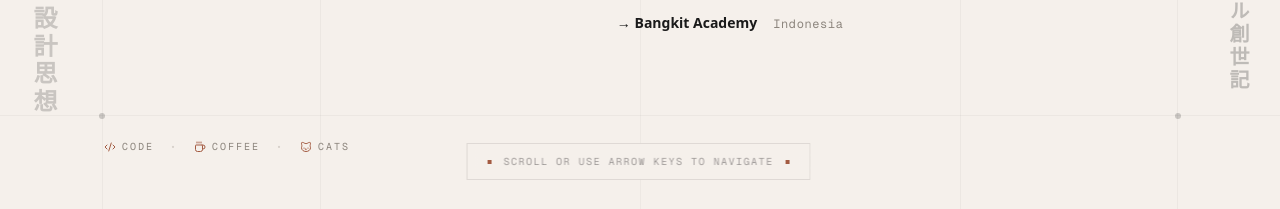
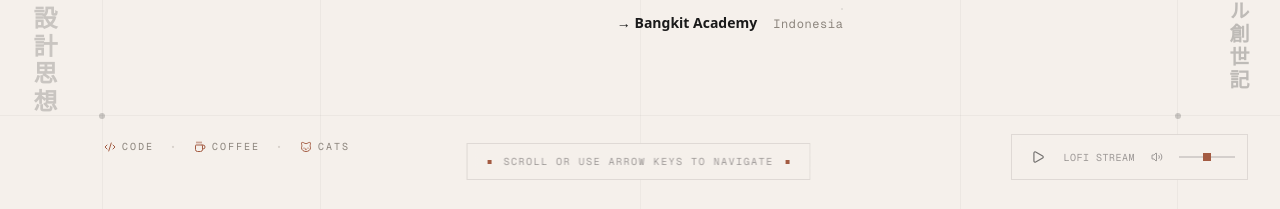
Before and after one commit to zeon-kun/zeon-portfolio-remaster, a Next.js app: page / in a window 1280 px wide. Shown: the part 588-797 px from the top of the page. Built offline with nearby package versions, Linux system fonts and the light colour scheme.

Commit message:
add: audio player

```diff
--- /dev/null
+++ b/components/audio/AudioPlayer.tsx
@@ -0,0 +1,196 @@
+"use client";
+
+import { useState, useRef, useCallback, useEffect } from "react";
+import { Play, Pause, Volume2, VolumeX, WifiOff } from "lucide-react";
+import { audioState } from "@/lib/audio";
+
+const STREAM_URL = "https://streams.ilovemusic.de/iloveradio17.mp3";
+const TRACK_LABEL = "LOFI STREAM";
+
+export function AudioPlayer() {
+  const [playing, setPlaying] = useState(false);
+  const [volume, setVolume] = useState(0.5);
+  const [muted, setMuted] = useState(false);
+  const [offline, setOffline] = useState(false);
+  const [initialized, setInitialized] = useState(false);
+
+  const audioRef = useRef<HTMLAudioElement | null>(null);
+  const ctxRef = useRef<AudioContext | null>(null);
+  const sourceRef = useRef<MediaElementAudioSourceNode | null>(null);
+
+  // Create audio element once
+  useEffect(() => {
+    const audio = new Audio();
+    audio.crossOrigin = "anonymous";
+    audio.preload = "none";
+    audio.volume = 0.5;
+    audioRef.current = audio;
+
+    audio.addEventListener("error", () => {
+      setOffline(true);
+      setPlaying(false);
+      audioState.isPlaying = false;
+    });
+
+    return () => {
+      audio.pause();
+      audio.src = "";
+      audioState.isPlaying = false;
+      audioState.analyser = null;
+      audioState.dataArray = null;
+      ctxRef.current?.close();
+    };
+  }, []);
+
+  const initAudioContext = useCallback(() => {
+    const audio = audioRef.current;
+    if (!audio || ctxRef.current) return;
+
+    const ctx = new AudioContext();
+    const analyser = ctx.createAnalyser();
+    analyser.fftSize = 256;
+
+    const source = ctx.createMediaElementSource(audio);
+    source.connect(analyser);
+    analyser.connect(ctx.destination);
+
+    ctxRef.current = ctx;
+    sourceRef.current = source;
+    audioState.analyser = analyser;
+    audioState.dataArray = new Uint8Array(analyser.frequencyBinCount);
+    setInitialized(true);
+  }, []);
+
+  const togglePlay = useCallback(async () => {
+    const audio = audioRef.current;
+    if (!audio) return;
+
+    if (playing) {
+      audio.pause();
+      setPlaying(false);
+      audioState.isPlaying = false;
+      return;
+    }
+
+    // Initialize AudioContext on first user interaction
+    if (!ctxRef.current) {
+      initAudioContext();
+    }
+
+    // Resume suspended context (browser autoplay policy)
+    if (ctxRef.current?.state === "suspended") {
+      await ctxRef.current.resume();
+    }
+
+    // Set source and play
+    if (!audio.src || offline) {
+      audio.src = STREAM_URL;
+      setOffline(false);
+    }
+
+    try {
+      await audio.play();
+      setPlaying(true);
+      audioState.isPlaying = true;
+    } catch {
+      setOffline(true);
+      audioState.isPlaying = false;
+    }
+  }, [playing, offline, initAudioContext]);
+
+  const handleVolume = useCallback(
+    (e: React.ChangeEvent<HTMLInputElement>) => {
+      const v = parseFloat(e.target.value);
+      setVolume(v);
+      if (audioRef.current) audioRef.current.volume = v;
+      if (v === 0) setMuted(true);
+      else if (muted) setMuted(false);
+    },
+    [muted]
+  );
+
+  const toggleMute = useCallback(() => {
+    if (!audioRef.current) return;
+    if (muted) {
+      audioRef.current.volume = volume || 0.5;
+      setMuted(false);
+    } else {
+      audioRef.current.volume = 0;
+      setMuted(true);
+    }
+  }, [muted, volume]);
+
+  // Keyboard: space/enter to toggle play when player is focused
+  const handleKeyDown = useCallback(
+    (e: React.KeyboardEvent) => {
+      if (e.key === " " || e.key === "Enter") {
+        e.preventDefault();
+        e.stopPropagation();
+        togglePlay();
+      }
+    },
+    [togglePlay]
+  );
+
+  return (
+    <div
+      className="fixed bottom-20 right-4 md:bottom-8 md:right-8 z-2 flex items-center gap-3
+        border border-foreground/10 bg-background/90 backdrop-blur-sm px-3 py-2
+        select-none"
+      role="region"
+      aria-label="Audio player"
+      onKeyDown={handleKeyDown}
+    >
+      {/* Play / Pause */}
+      <button
+        onClick={togglePlay}
+        aria-label={offline ? "Stream offline" : playing ? "Pause" : "Play"}
+        className="flex items-center justify-center w-7 h-7 transition-colors
+          focus-visible:outline-2 focus-visible:outline-accent-primary focus-visible:outline-offset-2"
+      >
+        {offline ? (
+          <WifiOff size={14} className="text-muted" />
+        ) : playing ? (
+          <Pause size={14} className="text-accent-primary" />
+        ) : (
+          <Play size={14} className="text-foreground/60" />
+        )}
+      </button>
+
+      {/* Track label */}
+      <span className="font-mono text-[10px] uppercase tracking-wider text-foreground/40 hidden sm:block">
+        {offline ? "OFFLINE" : TRACK_LABEL}
+      </span>
+
+      {/* Volume */}
+      <button
+        onClick={toggleMute}
+        aria-label={muted ? "Unmute" : "Mute"}
+        className="flex items-center justify-center w-5 h-5
+          focus-visible:outline-2 focus-visible:outline-accent-primary focus-visible:outline-offset-2"
+      >
+        {muted || volume === 0 ? (
+          <VolumeX size={12} className="text-foreground/40" />
+        ) : (
+          <Volume2 size={12} className="text-foreground/40" />
+        )}
+      </button>
+
+      <input
+        type="range"
+        min="0"
+        max="1"
+        step="0.01"
+        value={muted ? 0 : volume}
+        onChange={handleVolume}
+        aria-label="Volume"
+        className="w-14 h-[2px] appearance-none bg-foreground/15 cursor-pointer
+          [&::-webkit-slider-thumb]:appearance-none [&::-webkit-slider-thumb]:w-2 [&::-webkit-slider-thumb]:h-2
+          [&::-webkit-slider-thumb]:bg-accent-primary [&::-webkit-slider-thumb]:border-0
+          [&::-moz-range-thumb]:w-2 [&::-moz-range-thumb]:h-2
+          [&::-moz-range-thumb]:bg-accent-primary [&::-moz-range-thumb]:border-0
+          focus-visible:outline-2 focus-visible:outline-accent-primary focus-visible:outline-offset-2"
+      />
+    </div>
+  );
+}
--- a/components/geometric/GlobeBlueprint.tsx
+++ b/components/geometric/GlobeBlueprint.tsx
@@ -2,6 +2,7 @@
 
 import { useRef, useEffect } from "react";
 import { prefersReducedMotion } from "@/lib/motion";
+import { getFrequencyBands, audioState } from "@/lib/audio";
 
 // Generate evenly distributed points on a sphere using fibonacci spiral
 function generateSpherePoints(count: number): [number, number, number][] {
@@ -77,6 +78,12 @@ const SPHERE_POINTS = generateSpherePoints(600);
 const LAT_POINTS = generateLatitudePoints(8, 40);
 const LON_POINTS = generateLongitudePoints(12, 30);
 
+// Pre-compute which sphere points are "spikes" (every Nth)
+const SPIKE_INTERVAL = 15;
+const SPIKE_INDICES = new Set(
+  SPHERE_POINTS.map((_, i) => i).filter((i) => i % SPIKE_INTERVAL === 0)
+);
+
 export function BlueprintElements() {
   const canvasRef = useRef<HTMLCanvasElement>(null);
   const animRef = useRef<number>(0);
@@ -101,10 +108,18 @@ export function BlueprintElements() {
     resize();
     window.addEventListener("resize", resize);
 
-    let rotation = 0;
-    const rotationSpeed = 0.003; // radians per frame
+    let rotationY = 0;
+    let rotationX = 0;
+    let time = 0;
 
-    function rotateY(
+    const BASE_ROTATION_SPEED = 0.003;
+    const WOBBLE_AMPLITUDE = 0.06;
+    const WOBBLE_FREQ = 1.2;
+    const SPIKE_EXTEND = 0.18;
+    const X_TILT_SPEED = 0.0008;
+    const X_TILT_AMOUNT = 0.15;
+
+    function rotateYAxis(
       x: number,
       y: number,
       z: number,
@@ -115,6 +130,17 @@ export function BlueprintElements() {
       return [x * cos + z * sin, y, -x * sin + z * cos];
     }
 
+    function rotateXAxis(
+      x: number,
+      y: number,
+      z: number,
+      angle: number
+    ): [number, number, number] {
+      const cos = Math.cos(angle);
+      const sin = Math.sin(angle);
+      return [x, y * cos - z * sin, y * sin + z * cos];
+    }
+
     function draw() {
       if (!canvas || !ctx) return;
 
@@ -122,11 +148,22 @@ export function BlueprintElements() {
       const h = canvas.height;
       ctx.clearRect(0, 0, w, h);
 
+      // Read audio data
+      const { bass, mid, treble } = audioState.isPlaying
+        ? getFrequencyBands()
+        : { bass: 0, mid: 0, treble: 0 };
+
+      // Audio-reactive parameters
+      const radiusMultiplier = 1.0 + bass * 0.15;
+      const opacityBoost = mid * 0.13;
+      const sizeBoost = treble * 2;
+
       // Globe center — right side of viewport, vertically centered
       const cx = w * 0.67;
       const cy = h * 0.5;
-      const radius = Math.min(w, h) * 0.22;
-      const pixelSize = Math.max(2, Math.round(2 * dpr));
+      const baseRadius = Math.min(w, h) * 0.22;
+      const radius = baseRadius * radiusMultiplier;
+      const basePixelSize = Math.max(2, Math.round(2 * dpr));
 
       // Get foreground color from CSS
       const fg = getComputedStyle(canvas).getPropertyValue("color").trim();
@@ -136,31 +173,59 @@ export function BlueprintElements() {
         points: [number, number, number][];
         baseOpacity: number;
         size: number;
+        isSphere: boolean;
       }[] = [
-        { points: SPHERE_POINTS, baseOpacity: 0.12, size: pixelSize },
-        { points: LAT_POINTS, baseOpacity: 0.06, size: Math.max(1, pixelSize - 1) },
-        { points: LON_POINTS, baseOpacity: 0.06, size: Math.max(1, pixelSize - 1) },
+        { points: SPHERE_POINTS, baseOpacity: 0.12, size: basePixelSize, isSphere: true },
+        { points: LAT_POINTS, baseOpacity: 0.06, size: Math.max(1, basePixelSize - 1), isSphere: false },
+        { points: LON_POINTS, baseOpacity: 0.06, size: Math.max(1, basePixelSize - 1), isSphere: false },
       ];
 
       for (const set of allSets) {
-        for (const [ox, oy, oz] of set.points) {
-          const [rx, ry, rz] = rotateY(ox, oy, oz, rotation);
+        for (let idx = 0; idx < set.points.length; idx++) {
+          let [ox, oy, oz] = set.points[idx];
+
+          // Virus wobble: per-point noise displacement on radius
+          const wobble =
+            WOBBLE_AMPLITUDE *
+            Math.sin(time * WOBBLE_FREQ + idx * 0.47) *
+            Math.cos(time * 0.7 + idx * 0.31);
+
+          // Spiky protrusions on sphere points
+          const isSpike = set.isSphere && SPIKE_INDICES.has(idx);
+          const spikeAmount = isSpike
+            ? SPIKE_EXTEND * (0.8 + 0.2 * Math.sin(time * 0.9 + idx))
+            : 0;
+
+          const pointRadius = 1 + wobble + spikeAmount;
+          ox *= pointRadius;
+          oy *= pointRadius;
+          oz *= pointRadius;
+
+          // Rotate on Y axis (primary)
+          let [rx, ry, rz] = rotateYAxis(ox, oy, oz, rotationY);
+          // Rotate on X axis (slow tilt)
+          [rx, ry, rz] = rotateXAxis(rx, ry, rz, rotationX);
 
           // Depth-based opacity: front faces bright, back faces dim
-          const depthFactor = (rz + 1) / 2; // 0 (back) to 1 (front)
-          const opacity = set.baseOpacity * (0.15 + depthFactor * 0.85);
+          const depthFactor = (rz + 1.3) / 2.6; // account for wobble extending past 1
+          const opacity =
+            (set.baseOpacity + opacityBoost) *
+            (0.15 + Math.max(0, depthFactor) * 0.85);
+
+          // Point size with treble boost
+          const pointSize = set.size + (set.isSphere ? sizeBoost : 0);
 
           // Project to 2D
           const screenX = cx + rx * radius;
           const screenY = cy - ry * radius;
 
           ctx.fillStyle = fg;
-          ctx.globalAlpha = opacity;
+          ctx.globalAlpha = Math.min(opacity, 0.3); // clamp max opacity
           ctx.fillRect(
-            Math.round(screenX - set.size / 2),
-            Math.round(screenY - set.size / 2),
-            set.size,
-            set.size
+            Math.round(screenX - pointSize / 2),
+            Math.round(screenY - pointSize / 2),
+            pointSize,
+            pointSize
           );
         }
       }
@@ -169,13 +234,22 @@ export function BlueprintElements() {
     }
 
     function animate() {
-      rotation += rotationSpeed;
+      // Read audio for dynamic rotation speed
+      const { bass } = audioState.isPlaying
+        ? getFrequencyBands()
+        : { bass: 0 };
+      const currentRotSpeed = BASE_ROTATION_SPEED + bass * 0.005;
+
+      rotationY += currentRotSpeed;
+      rotationX = Math.sin(time * X_TILT_SPEED) * X_TILT_AMOUNT;
+      time += 0.016; // ~60fps time step
       draw();
       animRef.current = requestAnimationFrame(animate);
     }
 
     if (reduced) {
-      // Static frame, no rotation
+      // Static frame, no rotation/wobble
+      time = 0;
       draw();
     } else {
       animate();
--- a/components/slides/SlideContainer.tsx
+++ b/components/slides/SlideContainer.tsx
@@ -13,6 +13,7 @@ import { ExperienceSlide } from "./ExperienceSlide";
 import { ProjectsSlide } from "./ProjectsSlide";
 import { BlueprintElements } from "../geometric/GlobeBlueprint";
 import { GestureHint } from "./GestureHint";
+import { AudioPlayer } from "../audio/AudioPlayer";
 
 gsap.registerPlugin(useGSAP);
 
@@ -329,6 +330,7 @@ export function SlideContainer() {
       <MouseTracker />
       <BlueprintElements />
       <Navbar activeSlide={SLIDES[activeIndex]} onNavigate={handleNavigate} />
+      <AudioPlayer />
       <GestureHint />
 
       <div ref={liveRegionRef} role="status" aria-live="polite" aria-atomic="true" className="sr-only" />
--- /dev/null
+++ b/lib/audio.ts
@@ -0,0 +1,49 @@
+// Shared audio state — accessed by AudioPlayer (writes) and GlobeBlueprint (reads)
+// Uses plain refs so the globe's rAF loop can read without triggering React renders
+
+export const audioState = {
+  analyser: null as AnalyserNode | null,
+  dataArray: null as Uint8Array | null,
+  isPlaying: false,
+};
+
+/**
+ * Read current frequency data and return normalized bands (0–1).
+ * Call this every animation frame from the globe.
+ */
+export function getFrequencyBands(): {
+  bass: number;
+  mid: number;
+  treble: number;
+} {
+  const { analyser, dataArray } = audioState;
+  if (!analyser || !dataArray) {
+    return { bass: 0, mid: 0, treble: 0 };
+  }
+
+  analyser.getByteFrequencyData(dataArray);
+
+  const len = dataArray.length; // fftSize/2 = 128 bins
+  const bassEnd = Math.floor(len * 0.3);
+  const midEnd = Math.floor(len * 0.6);
+
+  let bassSum = 0;
+  let midSum = 0;
+  let trebleSum = 0;
+
+  for (let i = 0; i < len; i++) {
+    if (i < bassEnd) bassSum += dataArray[i];
+    else if (i < midEnd) midSum += dataArray[i];
+    else trebleSum += dataArray[i];
+  }
+
+  const bassCount = bassEnd;
+  const midCount = midEnd - bassEnd;
+  const trebleCount = len - midEnd;
+
+  return {
+    bass: bassCount > 0 ? bassSum / (bassCount * 255) : 0,
+    mid: midCount > 0 ? midSum / (midCount * 255) : 0,
+    treble: trebleCount > 0 ? trebleSum / (trebleCount * 255) : 0,
+  };
+}
```
